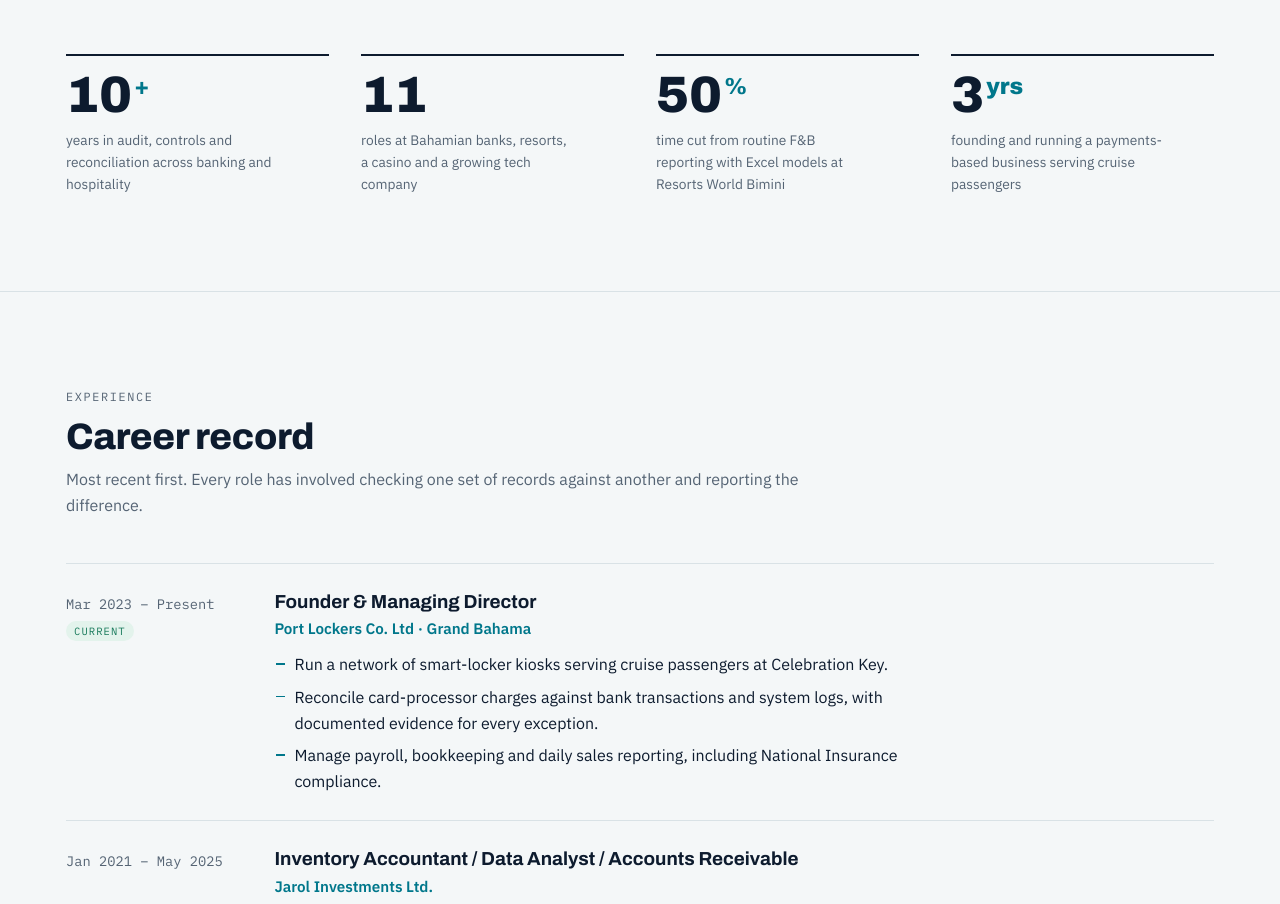
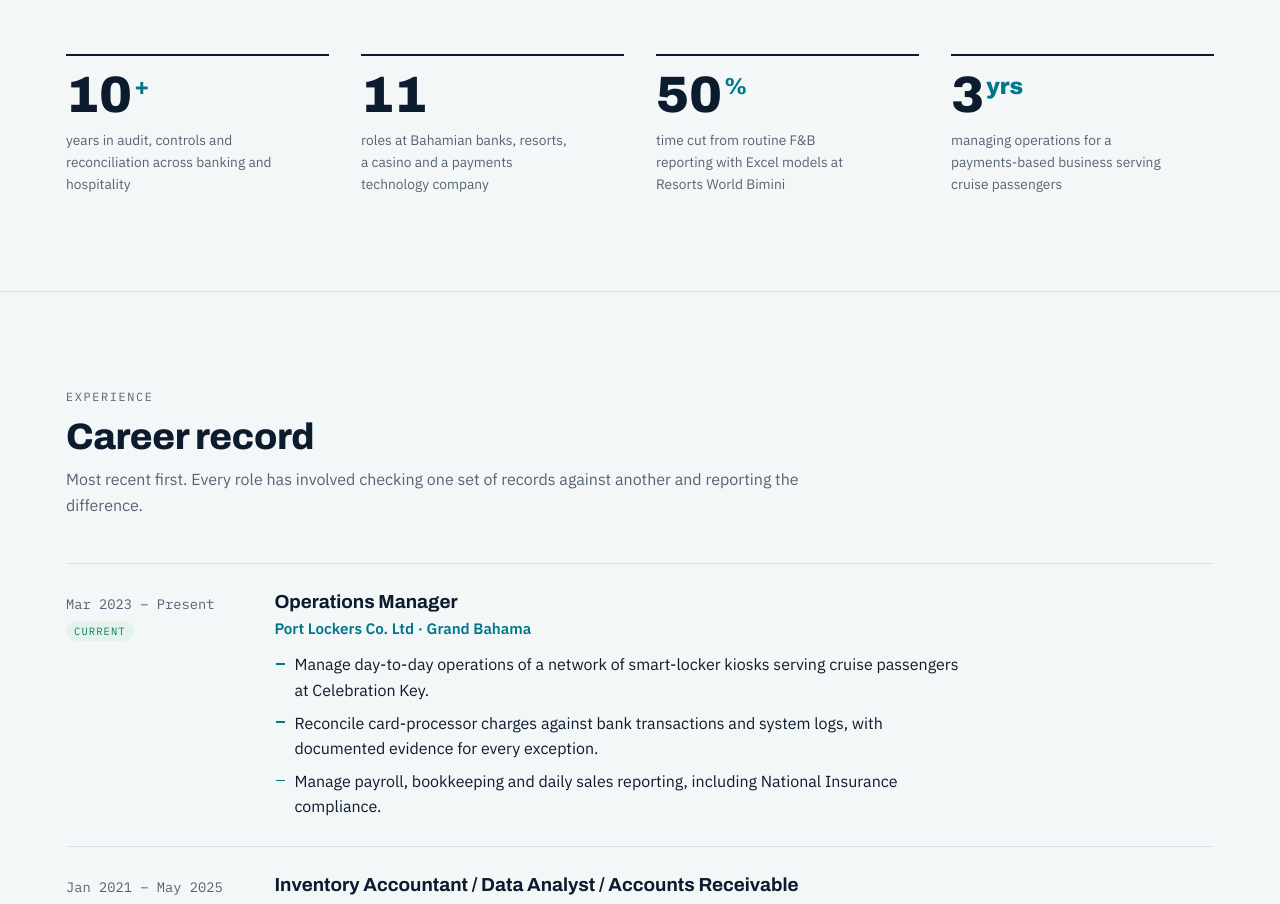
Before and after one commit to PortLockers/dangelo-carey, a plain HTML site: page index.html in a window 1280 px wide. Shown: the part 1262-2166 px from the top of the page. Drawn offline with Linux system fonts and the light colour scheme.

Commit message:
Retitle Port Lockers role to Operations Manager
Co-Authored-By: Claude Opus 5.5 <noreply@anthropic.com>

```diff
--- a/index.html
+++ b/index.html
@@ -245,7 +245,7 @@ footer .wrap{display:flex;flex-wrap:wrap;justify-content:space-between;gap:12px}
       <p class="eyebrow rise d1">Curriculum Vitae · Freeport, Grand Bahama</p>
       <h1 class="name rise d2">D'Angelo<span>Carey</span></h1>
       <p class="role rise d3">Audit &amp; Cost Control · <em>F&amp;B, Revenue &amp; Inventory</em></p>
-      <p class="lede rise d3">More than ten years keeping the numbers honest in Bahamian banks, resorts and casinos: closing the night audit, reconciling cash and card activity, and finding the variance before it becomes a loss. Founder of a payments-based technology business since 2023.</p>
+      <p class="lede rise d3">More than ten years keeping the numbers honest in Bahamian banks, resorts and casinos: closing the night audit, reconciling cash and card activity, and finding the variance before it becomes a loss. Operations Manager at a payments-based technology business since 2023.</p>
       <ul class="facts rise d4">
         <li><svg viewBox="0 0 24 24" fill="none" stroke-width="2" stroke-linecap="round" stroke-linejoin="round"><path d="M12 21s-7-6.2-7-11.5A7 7 0 0 1 19 9.5C19 14.8 12 21 12 21z"/><circle cx="12" cy="9.5" r="2.5"/></svg>Freeport, Grand Bahama</li>
         <li><svg viewBox="0 0 24 24" fill="none" stroke-width="2" stroke-linecap="round" stroke-linejoin="round"><path d="M20 6 9 17l-5-5"/></svg>Bahamian citizen</li>
@@ -298,9 +298,9 @@ footer .wrap{display:flex;flex-wrap:wrap;justify-content:space-between;gap:12px}
       </dl>
       <div class="stats">
         <div class="stat"><div class="n">10<sup>+</sup></div><p>years in audit, controls and reconciliation across banking and hospitality</p></div>
-        <div class="stat"><div class="n">11</div><p>roles at Bahamian banks, resorts, a casino and a growing tech company</p></div>
+        <div class="stat"><div class="n">11</div><p>roles at Bahamian banks, resorts, a casino and a payments technology company</p></div>
         <div class="stat"><div class="n">50<sup>%</sup></div><p>time cut from routine F&amp;B reporting with Excel models at Resorts World Bimini</p></div>
-        <div class="stat"><div class="n">3<sup>yrs</sup></div><p>founding and running a payments-based business serving cruise passengers</p></div>
+        <div class="stat"><div class="n">3<sup>yrs</sup></div><p>managing operations for a payments-based business serving cruise passengers</p></div>
       </div>
     </div>
   </section>
@@ -316,10 +316,10 @@ footer .wrap{display:flex;flex-wrap:wrap;justify-content:space-between;gap:12px}
         <article class="entry">
           <div class="when">Mar 2023 – Present<br><span class="now">Current</span></div>
           <div>
-            <h3>Founder &amp; Managing Director</h3>
+            <h3>Operations Manager</h3>
             <p class="org">Port Lockers Co. Ltd · Grand Bahama</p>
             <ul>
-              <li>Run a network of smart-locker kiosks serving cruise passengers at Celebration Key.</li>
+              <li>Manage day-to-day operations of a network of smart-locker kiosks serving cruise passengers at Celebration Key.</li>
               <li>Reconcile card-processor charges against bank transactions and system logs, with documented evidence for every exception.</li>
               <li>Manage payroll, bookkeeping and daily sales reporting, including National Insurance compliance.</li>
             </ul>
```
Also changed, not shown: src/resume.html (+3 -3 lines).
